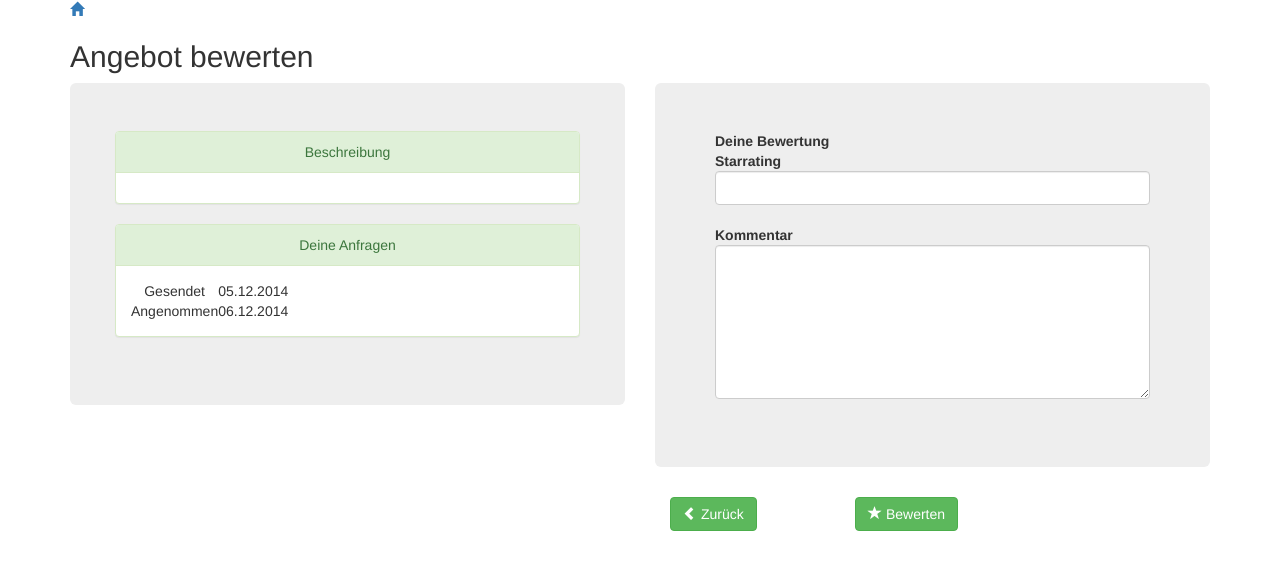
After one commit to localSharing/localSharing, a Spring app: page /bewerten in a window 1280 px wide. The commit adds this page. Shown: the top 570 px of the page. Run offline with Thymeleaf, Linux system fonts and the light colour scheme; the template is opened without the code that fills it, so the values that code supplies are empty; some of the project's set-up classes (security, data sources, template engines, error pages and the like) are left out, and stand-ins take their place; some libraries are stand-ins or nearby versions.

Commit message:
SHARE-8: UseCase Angebot bewerten
Task-Url: http://jira.it.dh-karlsruhe.de:8080/browse/SHARE-8

Bewerten-Seite hinzugefügt

```diff
--- /dev/null
+++ b/localSharing/src/main/resources/templates/bewerten.html
@@ -0,0 +1,95 @@
+<!DOCTYPE html>
+<html xmlns="http://www.w3.org/1999/xhtml"
+	xmlns:th="http://www.thymeleaf.org"
+	xmlns:sec="http://www.thymeleaf.org/thymeleaf-extras-springsecurity3">
+
+
+<head>
+<title>Profil</title>
+<meta http-equiv="Content-Type" content="text/html; charset=UTF-8" />
+<link href="/webjars/bootstrap/3.2.0/css/bootstrap.min.css"
+	rel="stylesheet" media="screen" />
+
+<script src="/webjars/jquery/2.1.1/jquery.min.js" type="text/javascript"></script>
+</head>
+
+<body>
+
+	<div class="container">
+
+		<a th:href="@{/startPage}"> <span class="glyphicon glyphicon-home"></span>
+		</a>
+
+		<h2>Angebot bewerten</h2>
+
+		<form class="form-horizontal" th:action="@{/rate/}"
+			th:object="${bewertung}" method="post" enctype="multipart/form-data">
+
+			<div class="row">
+				<div class="col-md-6">
+					<div class="jumbotron">
+						<div class="row text-center">
+							<strong th:text="${titel}"></strong>
+
+							<div class="panel panel-success">
+								<div class="panel-heading">Beschreibung</div>
+								<div class="panel-body">
+									<span th:text="${beschreibung}"></span>
+								</div>
+							</div>
+							<div class="panel panel-success">
+								<div class="panel-heading">Deine Anfragen</div>
+								<div class="panel-body">
+									<table>
+										<tr>
+											<td>Gesendet</td>
+											<td>05.12.2014</td>
+										</tr>
+										<tr>
+											<td>Angenommen</td>
+											<td>06.12.2014</td>
+										</tr>
+									</table>
+								</div>
+							</div>
+						</div>
+					</div>
+				</div>
+				<div class="col-md-6">
+					<div class="jumbotron">
+						<strong>Deine Bewertung</strong>
+						<div>
+							<strong>Starrating</strong>
+							<input type="text" class="form-control" th:field="*{bewertungSterne}"
+									id="stars" required="required"/>
+						</div>
+						<br/>
+						<strong>Kommentar</strong>
+						<textarea class="form-control" rows="7" id="kommentar"
+							maxlength="1000" th:field="*{kommentar}"
+							th:value="${bewertung.kommentar}"></textarea>
+						<br />
+						<div class="alert alert-danger"
+							th:if="${#fields.hasErrors('kommentar')}"
+							th:errors="*{kommentar}">Error</div>
+					</div>
+					<div class="col-md-4">
+						<button id="btnAngebote" class="btn btn-success"
+							onclick="history.back(-1)">
+							<span class="glyphicon glyphicon-chevron-left"></span> Zurück
+						</button>
+					</div>
+					<div class="col-md-4">
+						<button id="btnSave" name="btnSave" type="submit"
+							class="btn btn-success">
+							<span class="glyphicon glyphicon-star"></span> Bewerten
+						</button>
+					</div>
+				</div>
+			</div>
+
+		</form>
+	</div>
+
+</body>
+</html>
```
Also changed, not shown: localSharing/src/main/java/pandha/swe/localsharing/controller/AngebotController.java (+39 -0 lines), localSharing/src/main/resources/templates/angebot.html (+23 -0 lines).
